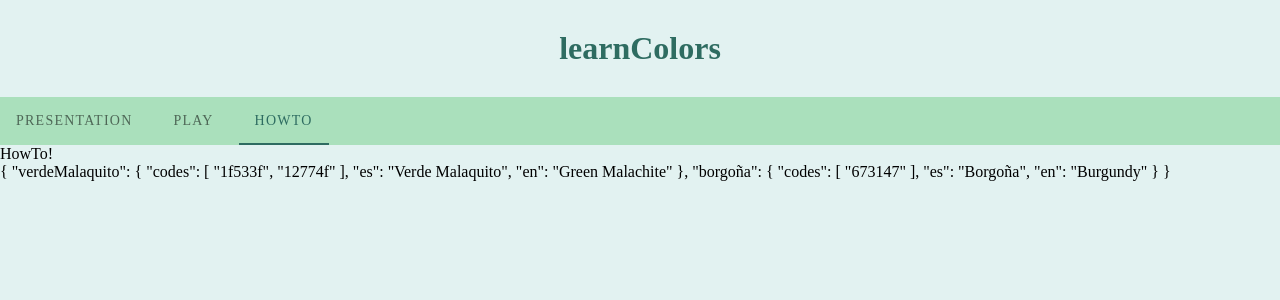
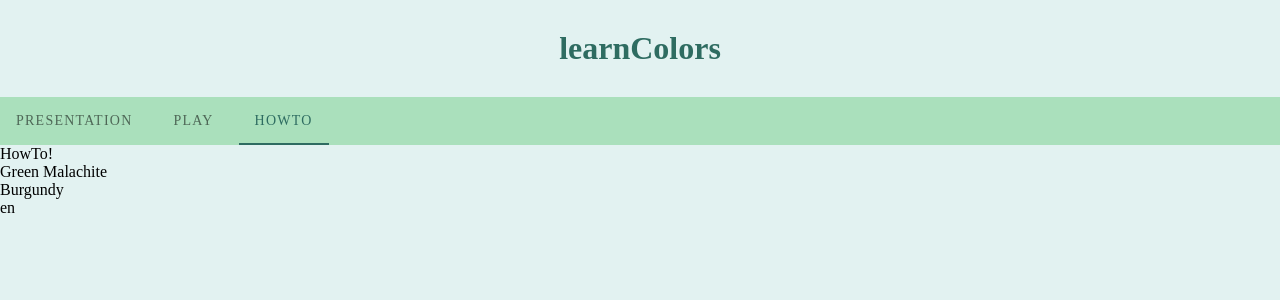
Before and after one commit to alexvkcr/colors, a Vue app: page /howto in a window 1280 px wide. Shown: the top 300 px of the page. Built offline with nearby package versions, Linux system fonts and the light colour scheme.

Commit message:
feat: first display of the colors

```diff
--- a/src/components/ColorList.vue
+++ b/src/components/ColorList.vue
@@ -1,6 +1,7 @@
 <template>
   <div id="ColorList">
-      {{ propColorList }}
+      <p v-for="color in propColorList" :key="color.codes" >{{color[$i18n.locale]}}</p>
+      {{this.$i18n.locale}}
   </div>
 </template>
 
@@ -9,7 +10,7 @@
 export default {
   name: 'ColorList',
   props: {
-      'propColorList': Array
+      'propColorList': Object
   }
 }
 </script>
```
